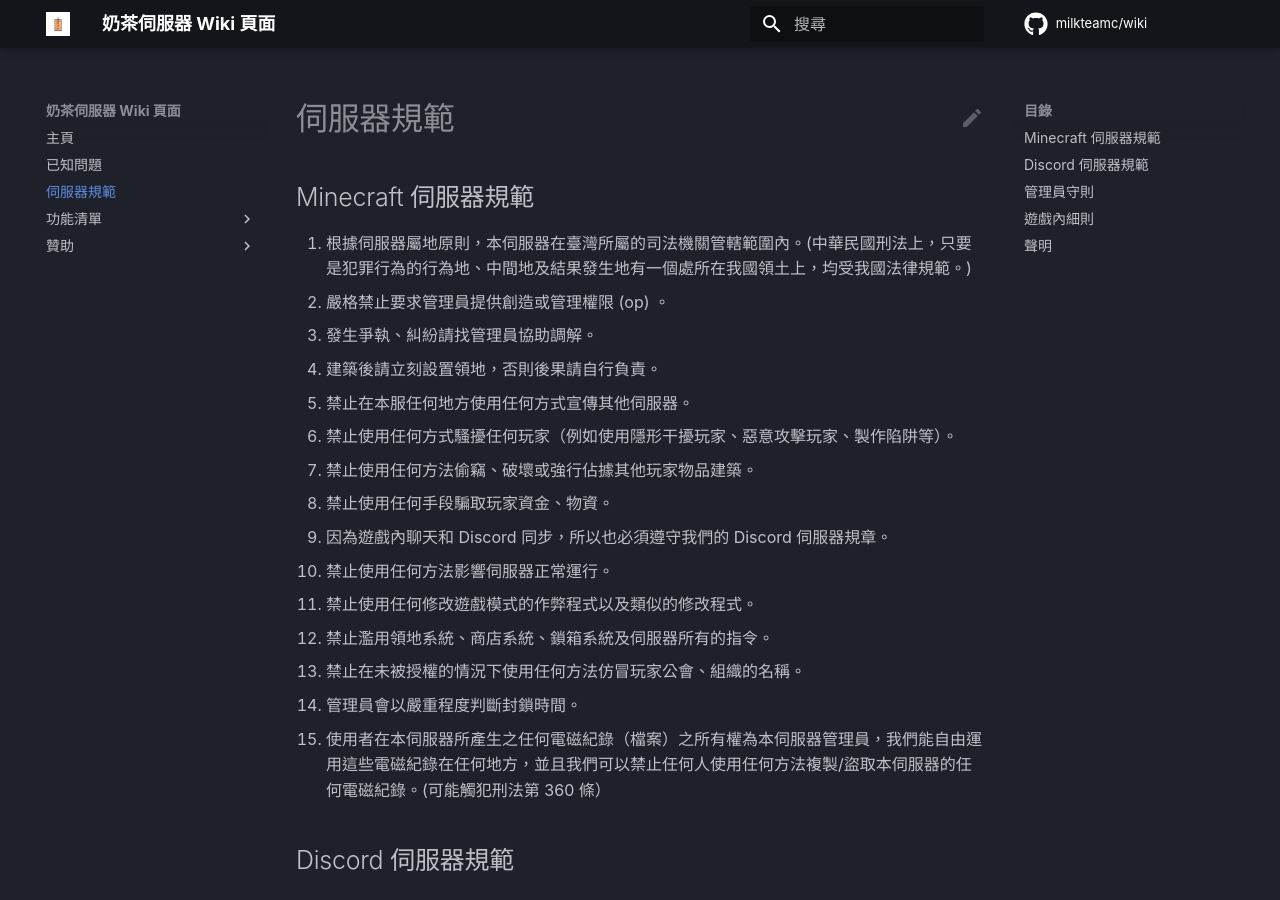
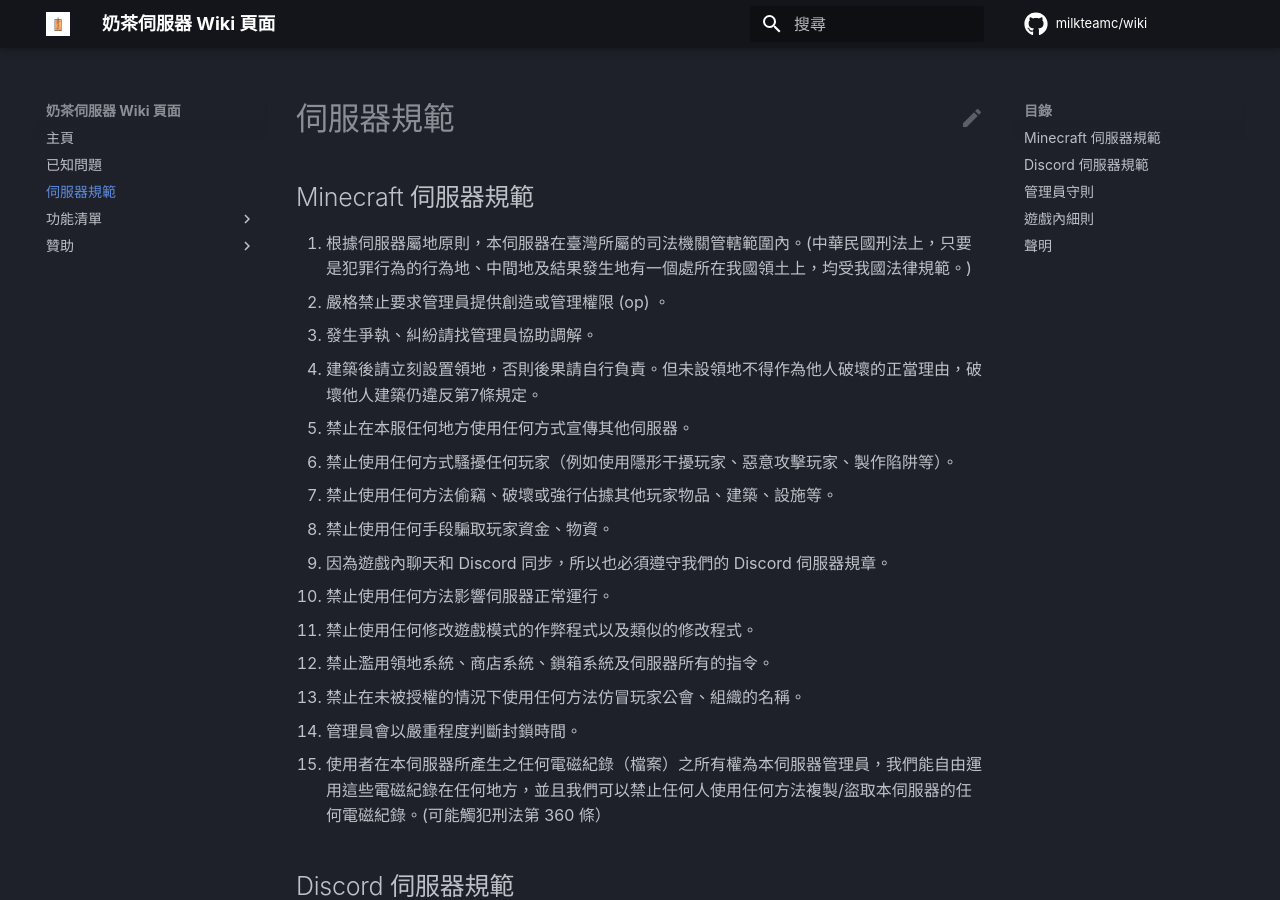
Before and after one commit to milkteamc/wiki, an MkDocs documentation site: the page built from docs/rules.md, in a window 1280 px wide and 900 px high. Built offline with MkDocs 1.6.1 and Material for MkDocs 9.7.7, drawn with Linux system fonts in a browser that asks for light colours; some web fonts are replaced; plug-ins that fetch from the network failed and are left out; comment, search, counter and statistics services are not loaded.

Commit message:
清楚劃定第4條的適用界線

```diff
--- a/docs/rules.md
+++ b/docs/rules.md
@@ -4,10 +4,10 @@
 1. 根據伺服器屬地原則，本伺服器在臺灣所屬的司法機關管轄範圍內。(中華民國刑法上，只要是犯罪行為的行為地、中間地及結果發生地有一個處所在我國領土上，均受我國法律規範。)
 2. 嚴格禁止要求管理員提供創造或管理權限 (op) 。
 3. 發生爭執、糾紛請找管理員協助調解。
-4. 建築後請立刻設置領地，否則後果請自行負責。
+4. 建築後請立刻設置領地，否則後果請自行負責。但未設領地不得作為他人破壞的正當理由，破壞他人建築仍違反第7條規定。
 5. 禁止在本服任何地方使用任何方式宣傳其他伺服器。
 6. 禁止使用任何方式騷擾任何玩家（例如使用隱形干擾玩家、惡意攻擊玩家、製作陷阱等）。
-7. 禁止使用任何方法偷竊、破壞或強行佔據其他玩家物品建築。
+7. 禁止使用任何方法偷竊、破壞或強行佔據其他玩家物品、建築、設施等。
 8. 禁止使用任何手段騙取玩家資金、物資。
 9. 因為遊戲內聊天和 Discord 同步，所以也必須遵守我們的 Discord 伺服器規章。
 10. 禁止使用任何方法影響伺服器正常運行。
```
